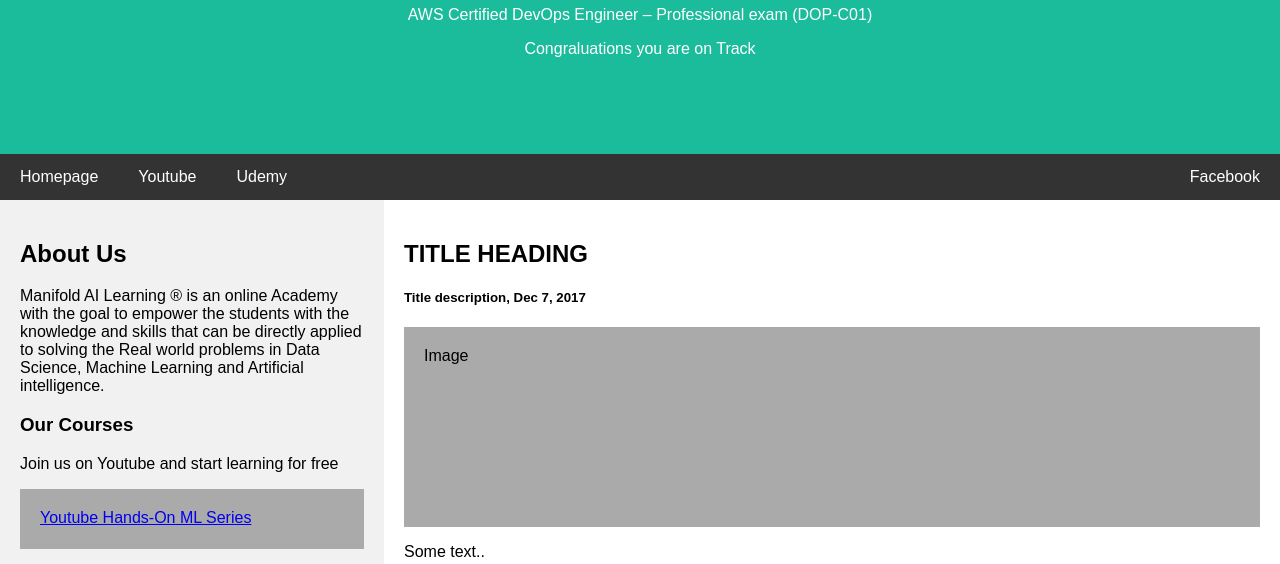
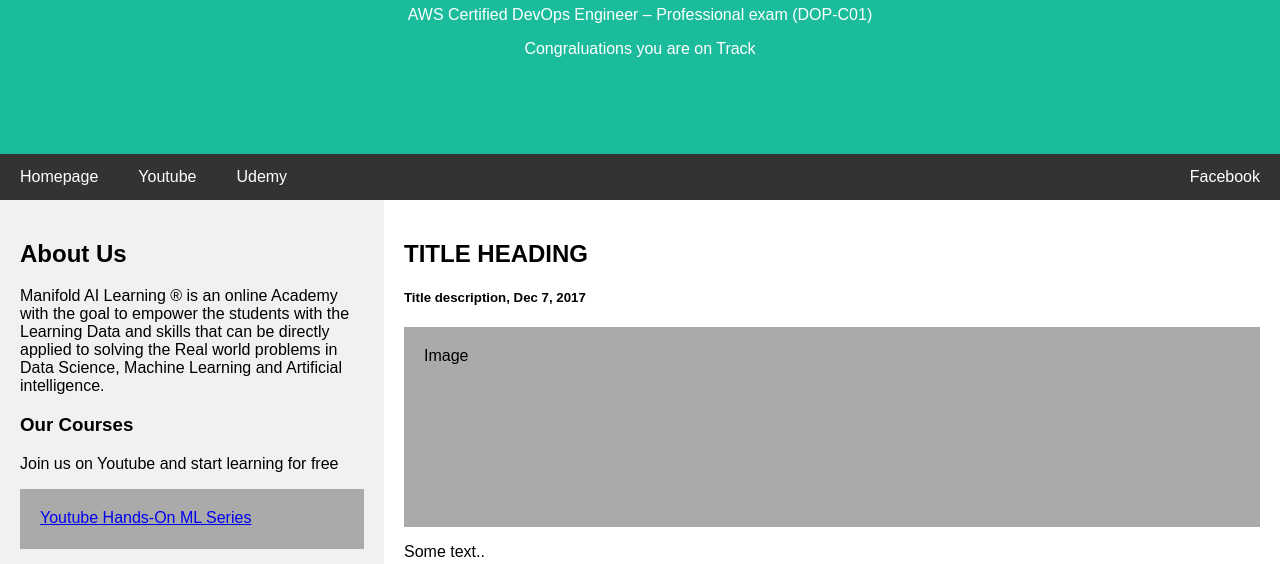
Before and after one commit to swastik140322/codebuildemo-s, a plain HTML site: page index.html in a window 1280 px wide. Shown: the part 173-737 px from the top of the page. Drawn offline with Linux system fonts and the light colour scheme.

Commit message:
Update index.html
V2-comment changes

```diff
--- a/index.html
+++ b/index.html
@@ -128,7 +128,7 @@ body {
 <div class="row">
   <div class="side">
     <h2>About Us</h2>
-    <p>Manifold AI Learning ® is an online Academy with the goal to empower the students with the knowledge and skills that can be directly applied to solving the Real world problems in Data Science, Machine Learning and Artificial intelligence.</p>
+    <p>Manifold AI Learning ® is an online Academy with the goal to empower the students with the Learning Data and skills that can be directly applied to solving the Real world problems in Data Science, Machine Learning and Artificial intelligence.</p>
     <h3>Our Courses</h3>
     <p>Join us on Youtube and start learning for free</p>
     <div class="fakeimg" style="height:60px;"> <a href="https://www.youtube.com/manifoldailearning" class="right">Youtube Hands-On ML Series </a> </div><br>
```
